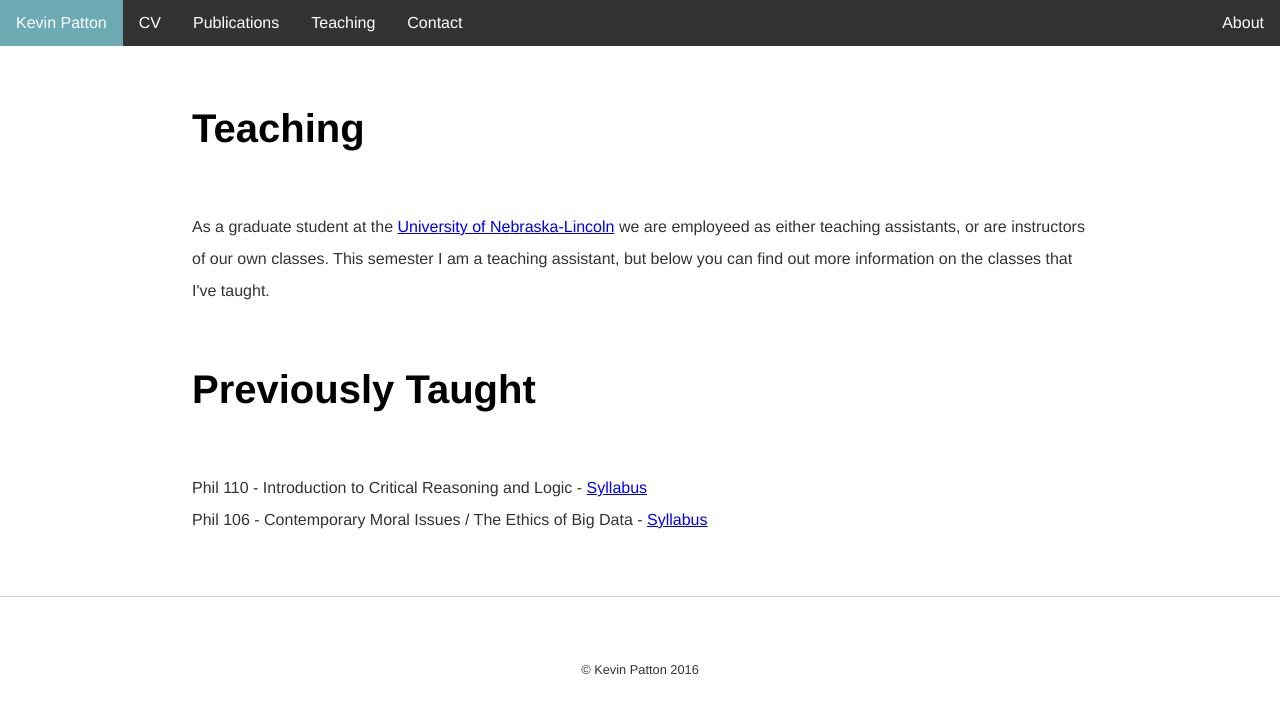
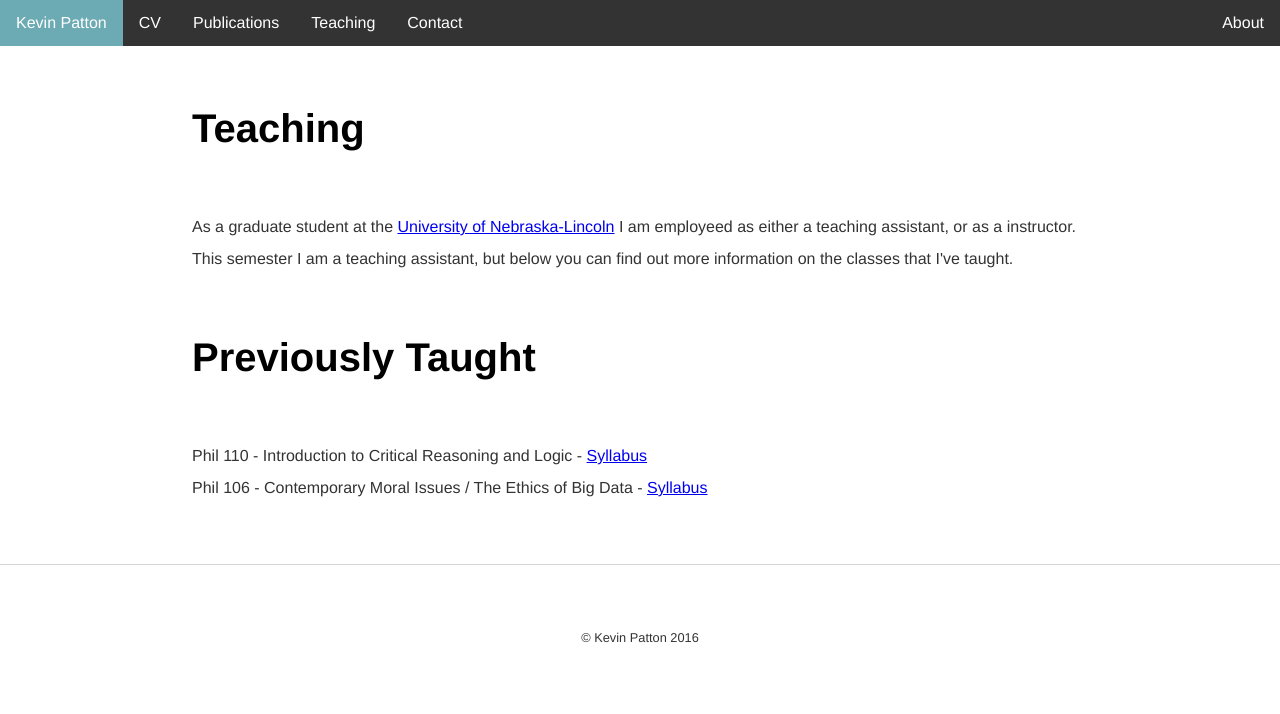
Before and after one commit to kevinjpatton/kevinjpatton.github.io, a Jekyll site: the page built from teaching/index.html, in a window 1280 px wide. Shown: the top 714 px of the page. Built offline with Jekyll 4.4.1, drawn with Linux system fonts in a browser that asks for light colours; Markdown is read by kramdown in place of the engine named in the settings.

Commit message:
Update index.html

```diff
--- a/teaching/index.html
+++ b/teaching/index.html
@@ -3,6 +3,6 @@ layout: default
 title: Teaching - Kevin Patton
 ---
 <h1>Teaching</h1>
-<p>As a graduate student at the <a href="http://www.unl.edu/philosophy/graduate-students#patton" target="_blank">University of Nebraska-Lincoln</a> we are employeed as either teaching assistants, or are instructors of our own classes.  This semester I am a teaching assistant, but below you can find out more information on the classes that I've taught.</p>
+<p>As a graduate student at the <a href="http://www.unl.edu/philosophy/graduate-students#patton" target="_blank">University of Nebraska-Lincoln</a> I am employeed as either a teaching assistant, or as a instructor.  This semester I am a teaching assistant, but below you can find out more information on the classes that I've taught.</p>
 <h1>Previously Taught</h1>
 <p>Phil 110 - Introduction to Critical Reasoning and Logic - <a href="https://www.academia.edu/s/e4eb15840c?source=link" target="_blank">Syllabus</a><br>Phil 106 - Contemporary Moral Issues / The Ethics of Big Data - <a href="https://www.academia.edu/13590446/The_Ethics_of_Big_Data" target="_blank">Syllabus</a></p>
```
